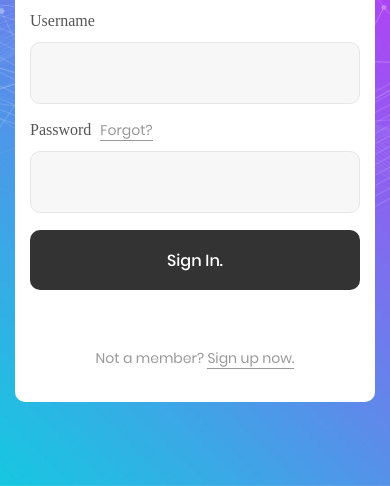
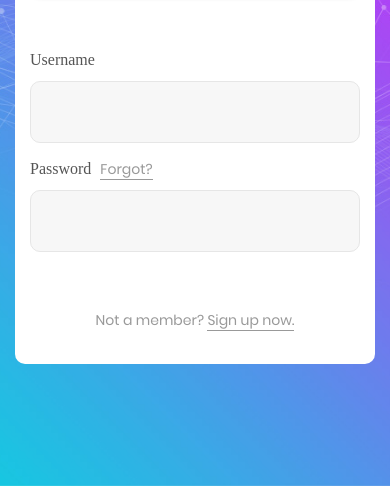
Before and after one commit to ShaunakSensarma/Tourism-Website, a plain HTML site: page index.html in a window 390 px wide. Shown: the part 506-992 px from the top of the page. Drawn offline with nearby package versions, Linux system fonts and the light colour scheme; a web font is replaced by a local one.

```diff
--- a/index.html
+++ b/index.html
@@ -79,11 +79,6 @@
 						<span class="focus-input100"></span>
 					</div>
 
-					<div class="container-login100-form-btn m-t-17">
-						<button class="login100-form-btn">
-							Sign In.
-						</button>
-					</div>
 
 					<div class="w-full text-center p-t-55">
 						<span class="txt2">
```
